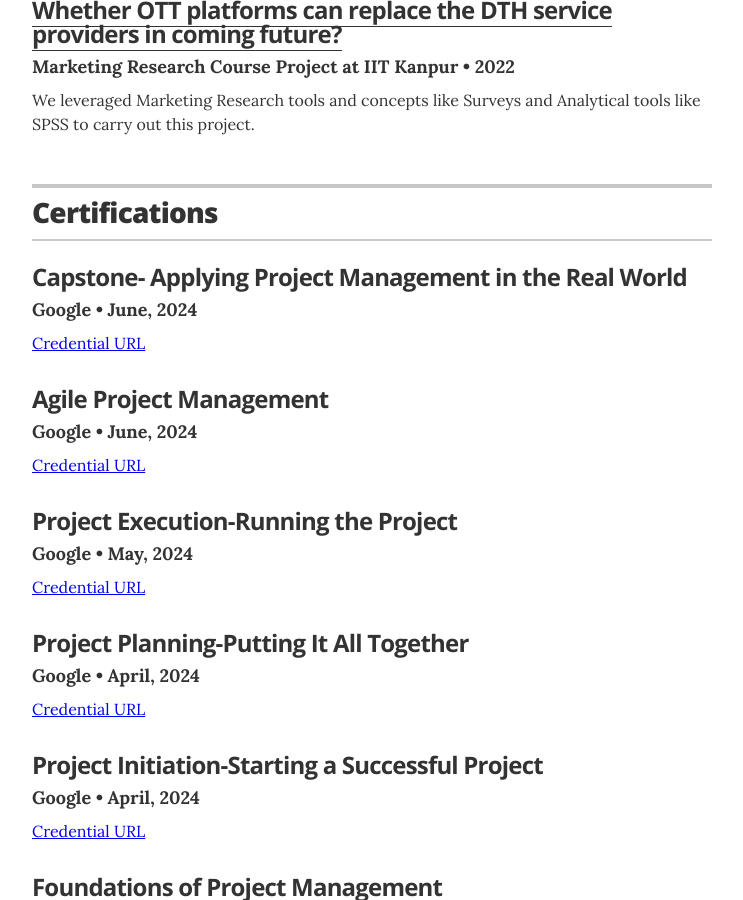
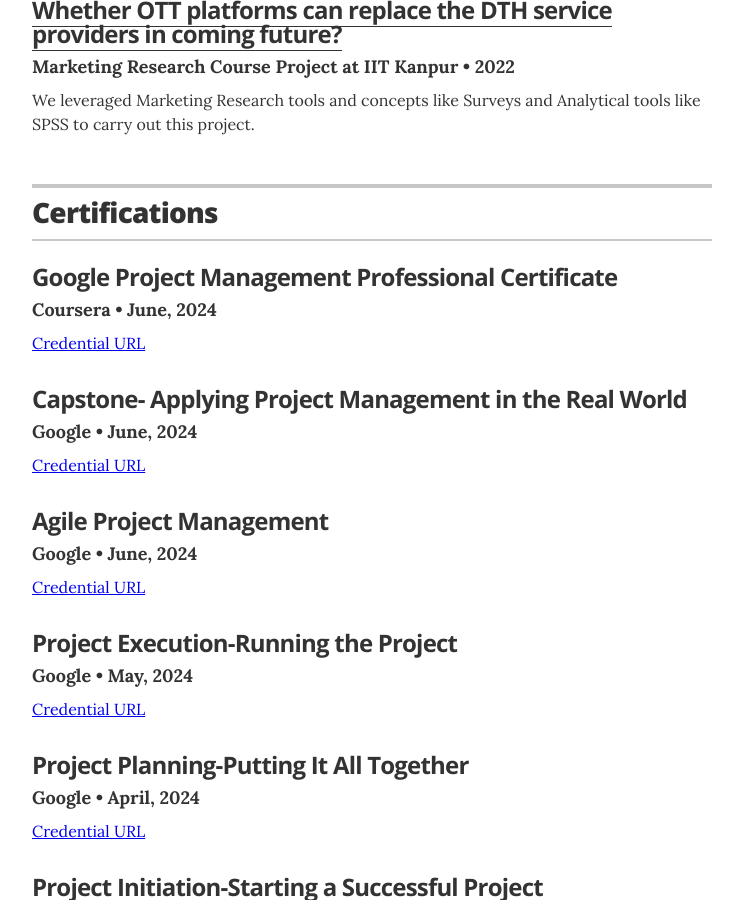
Before and after one commit to ujjwalkshukla/resume, a Jekyll site: the page built from index.html, in a window 1280 px wide and 900 px high, scrolled down 3942 px. Shown: the whole window, without its empty margins (268-1011 px from the left). Built offline with Jekyll 4.4.1, drawn with Linux system fonts in a browser that asks for light colours.

Commit message:
Badge Added

```diff
--- a/_data/certifications.yml
+++ b/_data/certifications.yml
@@ -1,4 +1,8 @@
 #certifications:
+  - name: Google Project Management Professional Certificate
+    issuing_organization: Coursera
+    issued_date: June, 2024
+    credential_url: https://www.credly.com/badges/2263b9fd-e8bb-4e4e-8092-62a89ba26a53/linked_in_profile
   - name: Capstone- Applying Project Management in the Real World
     issuing_organization: Google
     issued_date: June, 2024
```
